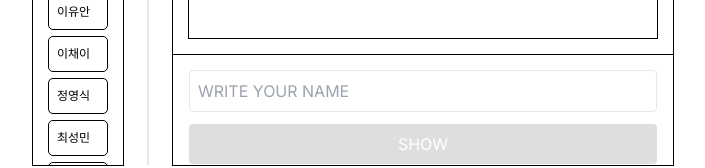
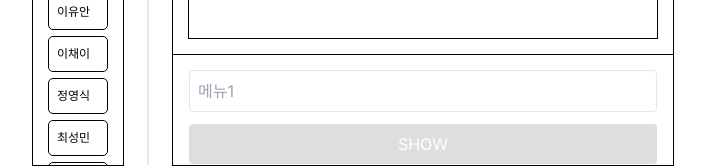
Before and after one commit to YoonJieut/Notebook, a Next.js app in the folder app/: page / in a window 1280 px wide. Shown: the part 568-736 px from the top of the page, without its empty margins (287-992 px from the left). Built offline with nearby package versions, Linux system fonts and the light colour scheme.

Commit message:
feat : 검색 내용 변경 기능 추가

```diff
--- a/app/src/app/page.tsx
+++ b/app/src/app/page.tsx
@@ -24,7 +24,7 @@ const HomePage = () => {
         <div className='verticalLine h-full border-r-2'></div>
         <div className="width-500px h-full outline outline-1 flex flex-col justify-between">
           <Content selectedMenu={selectedMenu} />
-          <Search onSearchSubmit={handleSearchSubmit} />
+          <Search onSearchSubmit={handleSearchSubmit} selectedMenu={selectedMenu} />
         </div>
       </Layout>
     </div>
--- a/app/src/components/Search.tsx
+++ b/app/src/components/Search.tsx
@@ -5,9 +5,10 @@ import React, { useState } from 'react';
 
 interface SearchProps {
   onSearchSubmit: (searchTerm: string) => void;
+  selectedMenu : string; // 현재 선택된 메뉴 이름
 }
 
-const Search: React.FC<SearchProps> = ({ onSearchSubmit }) => {
+const Search: React.FC<SearchProps> = ({ onSearchSubmit, selectedMenu }) => {
   const [searchTerm, setSearchTerm] = useState('');
 
   const handleSearch = () => {
@@ -20,7 +21,8 @@ const Search: React.FC<SearchProps> = ({ onSearchSubmit }) => {
         type="text"
         className="border p-2 mr-2 rounded w-full mb-3"
         value={searchTerm}
-        placeholder='WRITE YOUR NAME'
+        placeholder={selectedMenu ||'WRITE YOUR NAME'}
+        // placeholder에 selectedMenu를 넣어줌
         onChange={(e) => setSearchTerm(e.target.value)}
       />
       <button
```
